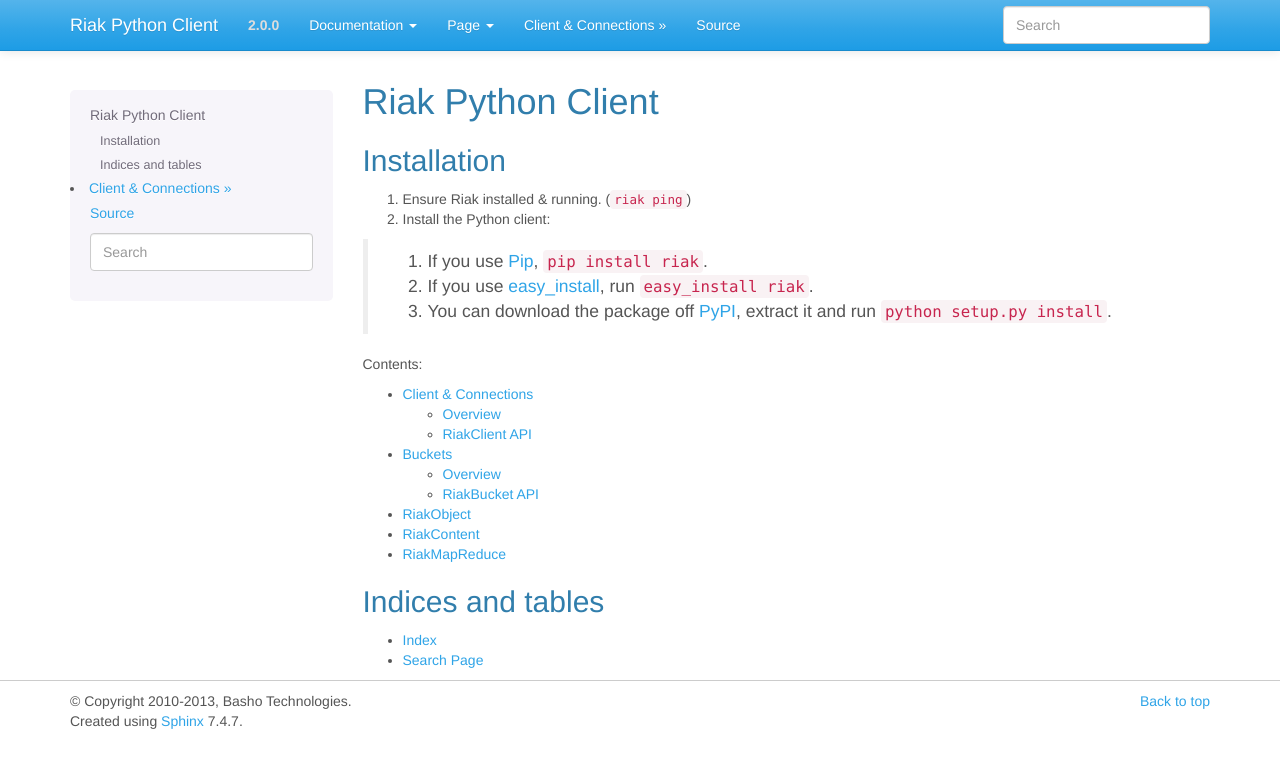
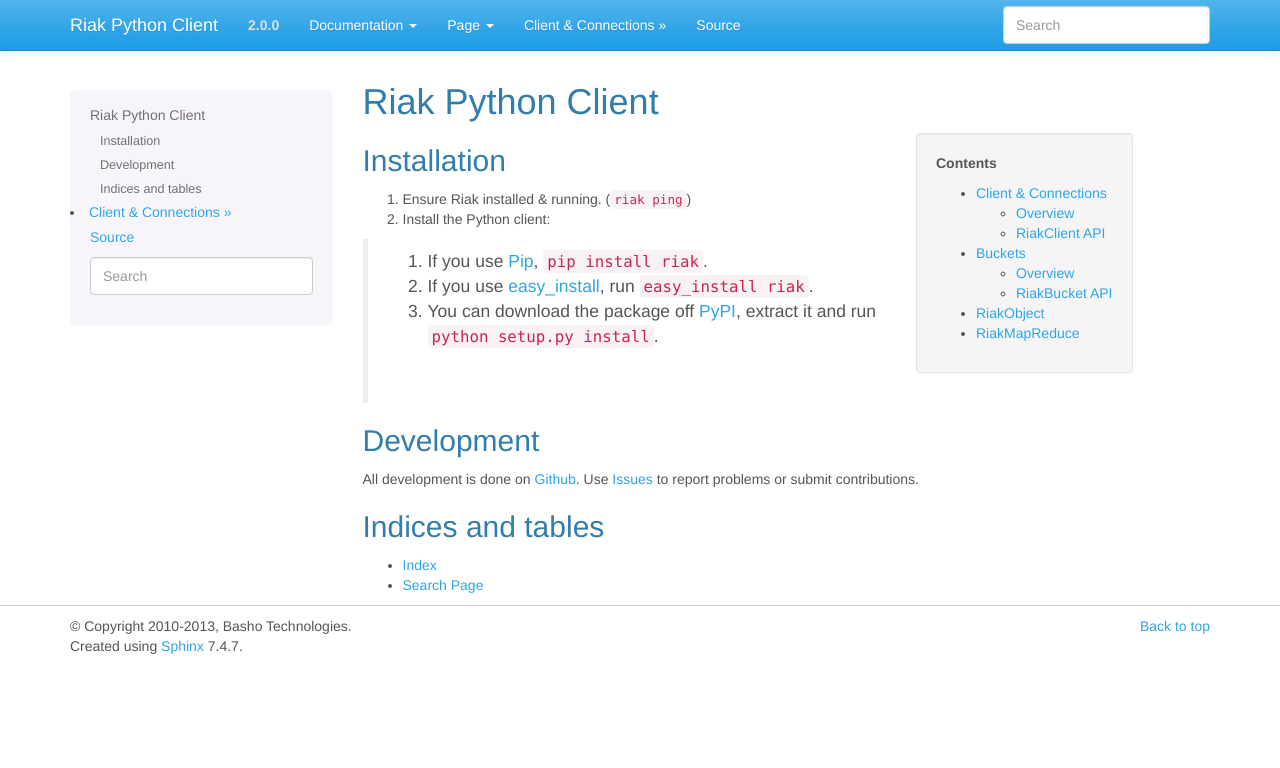
Before and after one commit to basho/riak-python-client, a Sphinx documentation site: the page built from docs/index.rst, in a window 1280 px wide. Shown: the top 768 px of the page. Built offline with Sphinx 7.4.7, drawn with Linux system fonts in a browser that asks for light colours.

```diff
--- a/docs/index.rst
+++ b/docs/index.rst
@@ -16,16 +29,15 @@ Installation
 .. _easy_install: http://pypi.python.org/pypi/setuptools
 .. _PyPI: http://pypi.python.org/pypi/riak/
 
-Contents:
+Development
+-----------
 
-.. toctree::
-   :maxdepth: 2
+All development is done on Github_. Use Issues_ to report
+problems or submit contributions.
 
-   client
-   bucket
-   riak_object
-   content
-   mapreduce
+.. _Github: https://github.com/basho/riak-python-client/
+.. _Issues: https://github.com/basho/riak-python-client/issues
+
 
 Indices and tables
 ------------------
```
Also changed, not shown: other parts of docs/index.rst (+14 -1 lines), docs/content.rst (deleted, +0 -9 lines), docs/object.rst (renamed from docs/riak_object.rst).
